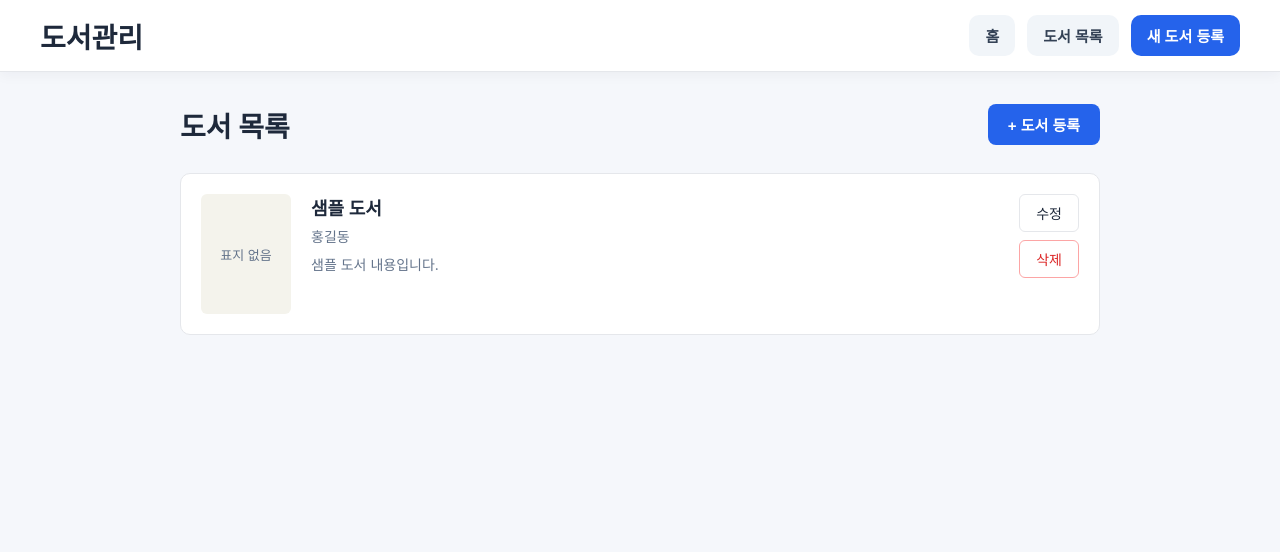
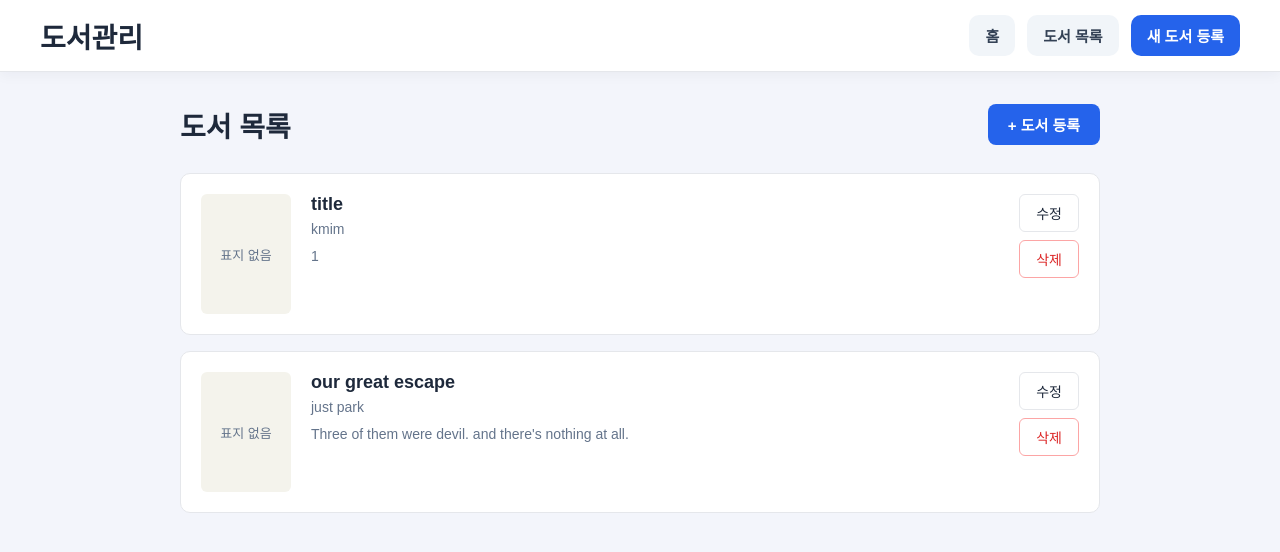
Before and after one commit to LeeDongHyun1324/AI_-_4-, a React (Vite) app: page / in a window 1280 px wide. Both pictures are taken after a click on the button "도서 목록". Shown: the top 552 px of the page. Built offline with nearby package versions, Linux system fonts and the light colour scheme; data requests are answered from the project's data file.

Commit message:
feat_update and delete

```diff
--- a/db.json
+++ b/db.json
@@ -1,13 +1,20 @@
 {
   "books": [
-    {
-      "id": 1,
-      "title": "샘플 도서",
-      "author": "홍길동",
-      "content": "샘플 도서 내용입니다.",
-      "coverImageUrl": "",
-      "createdAt": "2026-04-24T09:00:00.000Z",
-      "updatedAt": "2026-04-24T09:00:00.000Z"
-    }
+            { "id": 1,
+        "title": "title",
+        "author": "kmim",
+        "content": "   1  ",
+        "coverImageUrl": "",
+        "createdAt": "2026-04-24T09:00:00.000Z",
+        "updatedAt": "2026-04-24T09:00:00.000Z"
+        },
+        { "id": 2,
+        "title": "our great escape",
+        "author": "just park",
+        "content": "Three of them were devil. and there's nothing at all.",
+        "coverImageUrl": "",
+        "createdAt": "2026-04-24T09:00:00.000Z",
+        "updatedAt": "2026-04-24T09:00:00.000Z"
+        }
   ]
 }
--- a/src/App.jsx
+++ b/src/App.jsx
@@ -5,16 +5,60 @@ import Navbar from './components/Navbar';
 import HomePage from './pages/HomePage';
 import BookListPage from './pages/BookListPage';
 import BookEditPage from './pages/BookEditPage';
+import BookCreatePage from './pages/BookCreatePage';
 
 function App() {
   const [page, setPage] = useState('home');
 
+  const [editingBook, setEditingBook] = useState(null);
+  const [refreshTrigger, setRefreshTrigger] = useState(0);
+
   return (
     <>
+      {/* <Navbar />
+      <HomePage />
+      {editingBook && (
+        <BookEditPage
+          book={editingBook}
+          onCancel={() => setEditingBook(null)}
+          onSuccess={() => {
+            setEditingBook(null);
+            setRefreshTrigger(prev => prev + 1);
+          }}
+        />
+      )}
+
+      <BookListPage
+        key={refreshTrigger}
+        onEditClick={(book) => setEditingBook(book)}
+        /> */}
+
+
       <Navbar onNavigate={setPage} />
       {page === 'home' && <HomePage onNavigate={setPage} />}
-      {page === 'list' && <BookListPage />}
-      {page === 'edit' && <BookEditPage />}
+      {page === 'list' && (
+              <BookListPage
+                key={refreshTrigger}
+                onEditClick={(book) => {
+                  setEditingBook(book);
+                  setPage('edit');
+                }}
+              />
+            )}
+      {page === 'edit' && <BookEditPage
+          book={editingBook}
+          onCancel={() => {
+            setEditingBook(null);
+            setPage('list');
+           }}
+          onSuccess={() => {
+            setEditingBook(null);
+            setRefreshTrigger(prev => prev + 1);
+            setPage('list');
+          }}
+        />}
+      {page === 'create' && <BookCreatePage onNavigate={setPage} onEditClick={(book) => setEditingBook(book)}/>}
+
     </>
   );
 }
--- a/src/components/BookCard.jsx
+++ b/src/components/BookCard.jsx
@@ -1,4 +1,4 @@
-export default function BookCard({ book, onDelete }) {
+export default function BookCard({ book, onDelete, onEdit }) {
   return (
     <div className="book-card">
       {book.coverImageUrl ? (
@@ -12,7 +12,7 @@ export default function BookCard({ book, onDelete }) {
         <p className="card-content">{book.content}</p>
       </div>
       <div className="card-buttons">
-        <button className="btn-edit" onClick={() => alert(`${book.id} 수정`)}>
+        <button className="btn-edit" onClick={() => onEdit(book)}>
           수정
         </button>
         <button className="btn-delete" onClick={() => onDelete(book.id)}>
--- a/src/components/CoverImageGenerator.jsx
+++ b/src/components/CoverImageGenerator.jsx
@@ -50,7 +50,7 @@ export default function CoverImageGenerator({ book, onImageGenerated }) {
     <section>
       <h3>AI 표지 생성</h3>
 
-      {/* AI키 입력 */}
+      {/* API키 입력 */}
       <label>OpenAI API Key:</label>
       <input
         className="input-apikey"
--- a/src/pages/BookEditPage.jsx
+++ b/src/pages/BookEditPage.jsx
@@ -1,8 +1,23 @@
-function BookEditPage() {
+function BookEditPage({ book, onCancel, onSuccess }) {
+  const [title, setTitle] = useState(book.title);
+  const [author, setAuthor] = useState(book.author);
+  const [content, setContent] = useState(book.content);
+
+  async function handleSubmit(e) {
+    e.preventDefault();
+    try {
+      await updateBook(book.id, { title, author, content });
+      alert('성공적으로 수정되었습니다.');
+      onSuccess();
+    } catch (err) {
+      alert(err.message);
+    }
+  }
+
   return (
     <div className="edit-container">
       <h1 className="page-title">도서 수정</h1>
-
+      <form onSubmit={handleSubmit}>
         <div className="input-group">
           <input
             type="text"
@@ -22,6 +37,7 @@ function BookEditPage() {
           <button className="btn-submit">저장</button>
           <button className="btn-cancel">취소</button>
         </div>
+      </form>
     </div>
   );
 }
--- a/src/pages/BookListPage.jsx
+++ b/src/pages/BookListPage.jsx
@@ -2,7 +2,7 @@ import { useEffect, useState } from 'react';
 import { getBooks, deleteBook } from '../api/books';
 import BookCard from '../components/BookCard';
 
-export default function BookListPage() {
+export default function BookListPage({ onEditClick }) {
   const [books, setBooks] = useState([]);
   const [loading, setLoading] = useState(true);
   const [error, setError] = useState(null);
@@ -42,7 +42,7 @@ export default function BookListPage() {
         <ul className="book-list">
           {books.map((book) => (
             <li key={book.id}>
-              <BookCard book={book} onDelete={handleDelete} />
+              <BookCard book={book} onDelete={handleDelete} onEdit={onEditClick}/>
             </li>
           ))}
         </ul>
```
Lines whose indentation alone changed are shown as unchanged.
